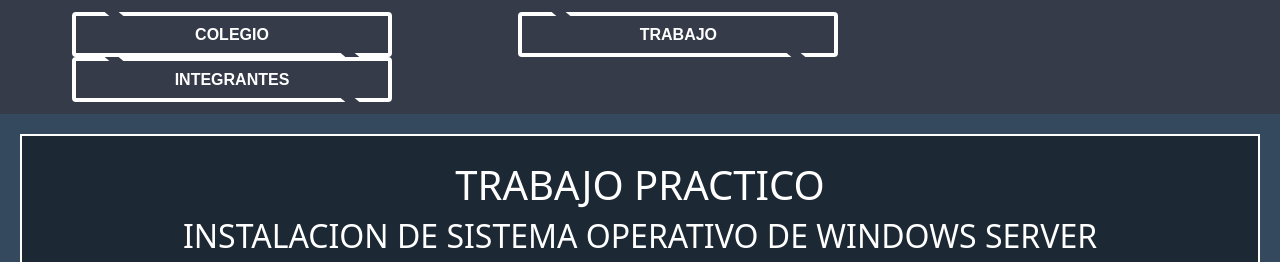
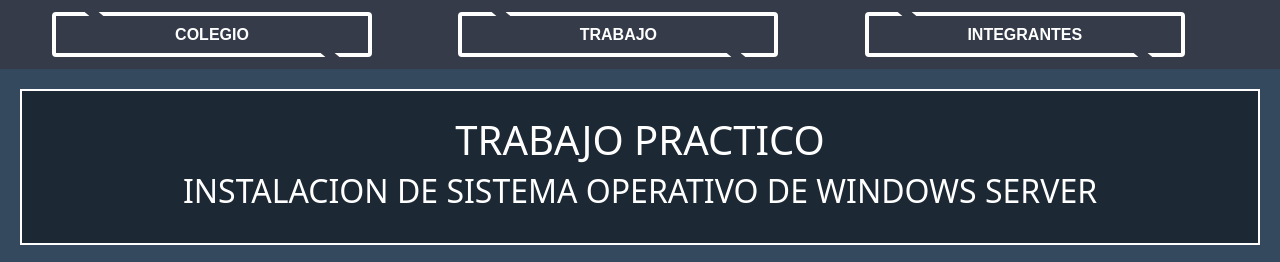
Before and after one commit to Juampi-aguilera/tp_sistemas, a plain HTML site: page index.html in a window 1280 px wide. Shown: the top 262 px of the page. Drawn offline with nearby package versions, Linux system fonts and the light colour scheme.

Commit message:
Update estilos.css

```diff
--- a/estilos.css
+++ b/estilos.css
@@ -25,7 +25,7 @@ nav{
     cursor: pointer;
     font-size: 16px;
     position: relative;
-    margin: 0px 60px;
+    margin: 0px 40px;
 }
 .btn::before,.btn::after{
     content: "";
```
